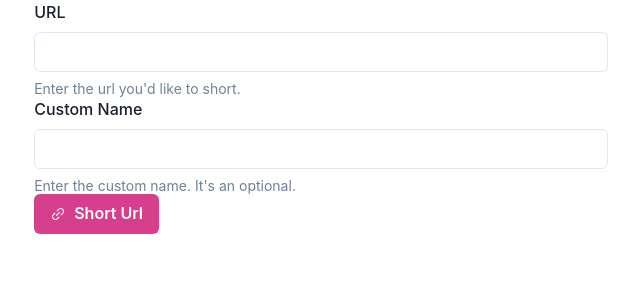
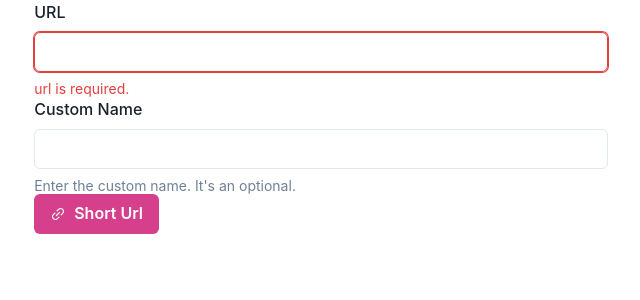
Before and after one commit to Syammed2429/anne-url-shortner, a React (Create React App) app: page / in a window 1280 px wide. Shown: the top 300 px of the page, without its empty margins (319-959 px from the left). Built offline with nearby package versions, Linux system fonts and the light colour scheme; no server answers.

Commit message:
added required attribute

```diff
--- a/src/components/URL/URL.tsx
+++ b/src/components/URL/URL.tsx
@@ -10,7 +10,6 @@ import {
     Button,
 } from '@chakra-ui/react'
 import { AiOutlineLink } from "react-icons/ai"
-import { FaCopy } from "react-icons/fa"
 import { CopyButton } from './CopyButton';
 
 // AiOutlineLink
@@ -23,7 +22,7 @@ const URL: FC = () => {
     const [shortenUrl, setShortenUrl] = useState<any | null>(null)
 
 
-    const isError = url === ''
+    const isError = url === null
     const isErrorr = customName === ''
 
 
@@ -31,6 +30,8 @@ const URL: FC = () => {
 
 
     const shortUrl = async () => {
+        try {
+
             const { data } = await axios.get(API, {
                 params: {
                     url: url,
@@ -39,6 +40,10 @@ const URL: FC = () => {
                 }
             })
             setShortenUrl(data.data.url)
+        } catch (error) {
+            console.log('error:', error)
+
+        }
     }
 
     if (shortenUrl === undefined) {
```
Lines whose indentation alone changed are shown as unchanged.
